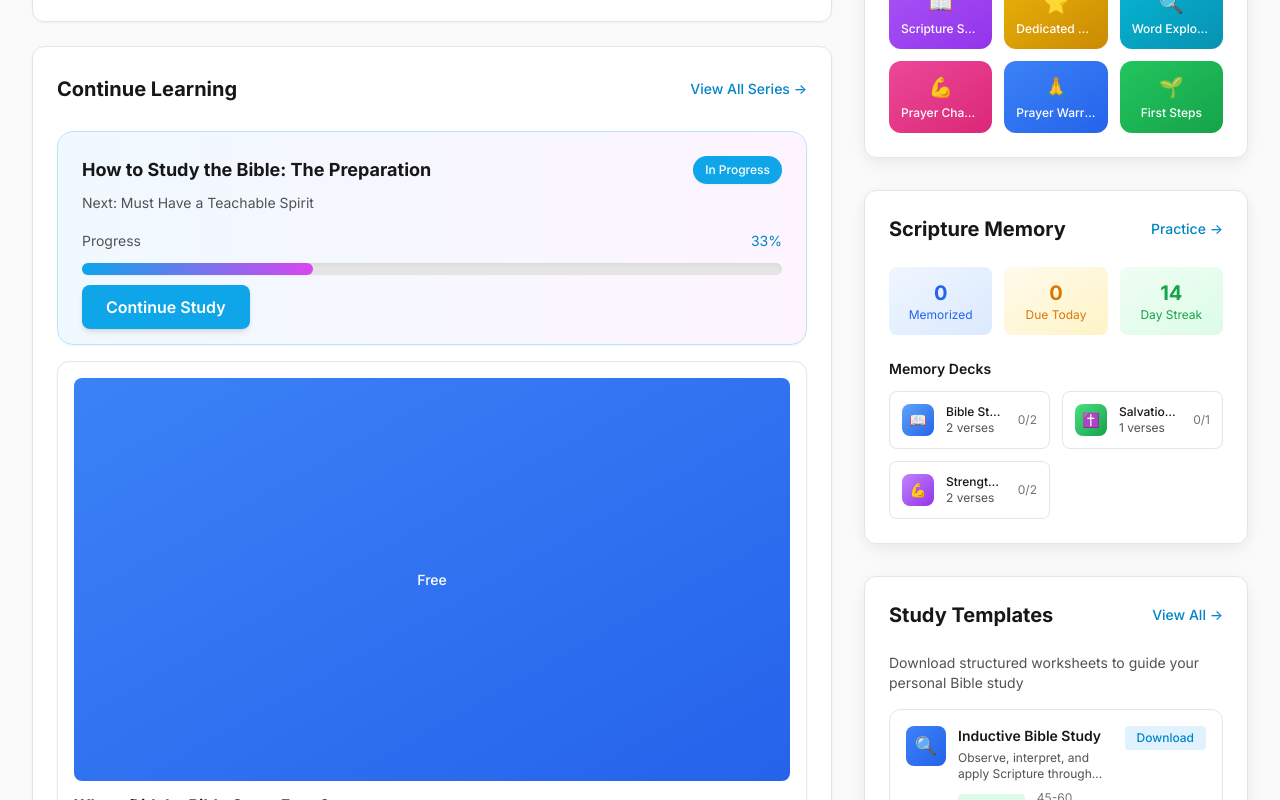
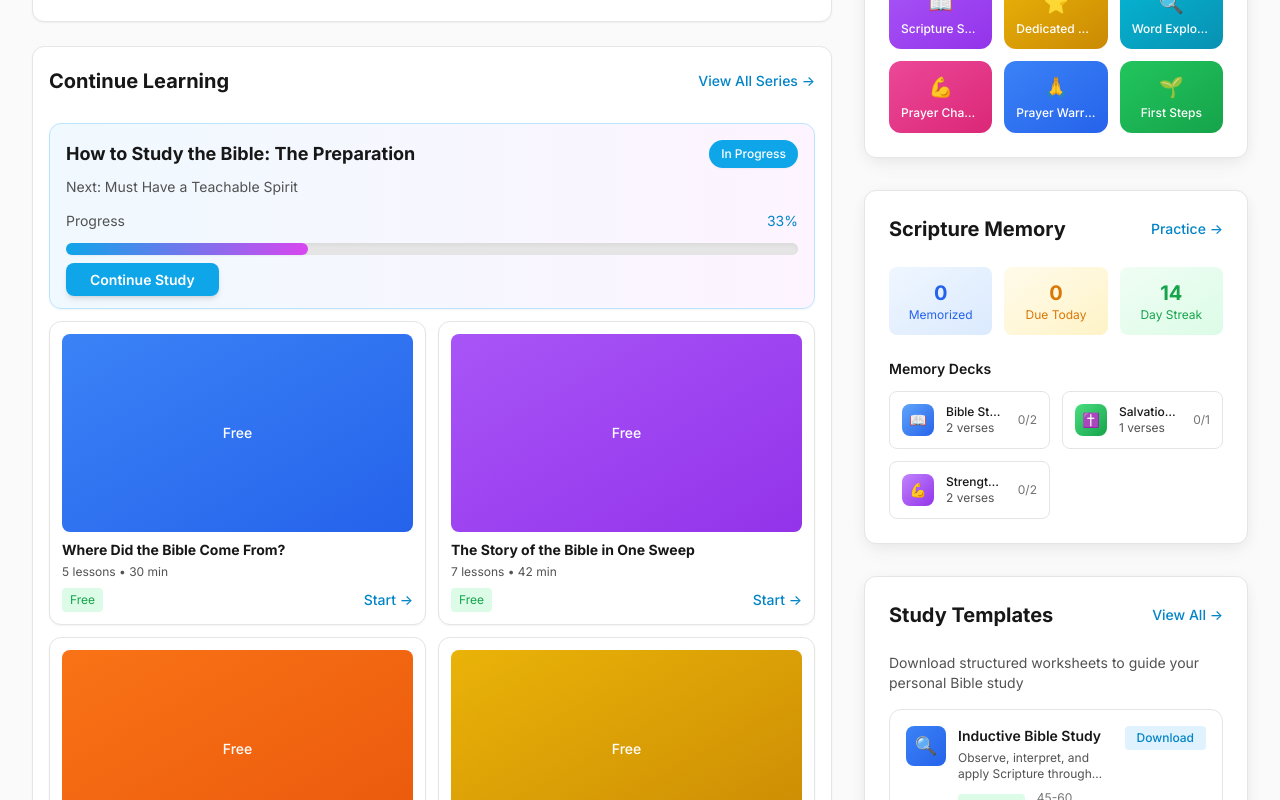
Before and after one commit to irvensd/biblestem, a Vue app: page /dashboard in a window 1280 px wide. Shown: the part 440-1240 px from the top of the page. Built offline with nearby package versions, Linux system fonts and the light colour scheme; sample sign-in values are in the browser's storage.

Commit message:
Make dashboard cards more compact: reduce padding, spacing, and card sizes for better layout

```diff
--- a/src/views/DashboardPage.vue
+++ b/src/views/DashboardPage.vue
@@ -99,7 +99,7 @@
           </section>
 
           <!-- Continue Studies -->
-          <section class="card p-4 sm:p-6 shadow-sm hover:shadow-md transition-shadow duration-200">
+          <section class="card p-3 sm:p-4 shadow-sm hover:shadow-md transition-shadow duration-200">
             <div
               class="flex flex-col sm:flex-row sm:items-center sm:justify-between gap-3 sm:gap-0 mb-4 sm:mb-6"
             >
@@ -114,13 +114,13 @@
               </router-link>
             </div>
 
-            <div class="space-y-4">
+            <div class="space-y-3">
               <!-- Current Study -->
               <div
                 v-if="currentStudy"
-                class="bg-gradient-to-r from-primary-50 to-secondary-50 dark:from-primary-900/20 dark:to-secondary-900/20 p-4 sm:p-6 rounded-2xl border border-primary-200 dark:border-primary-800 shadow-sm"
+                class="bg-gradient-to-r from-primary-50 to-secondary-50 dark:from-primary-900/20 dark:to-secondary-900/20 p-3 sm:p-4 rounded-xl border border-primary-200 dark:border-primary-800 shadow-sm"
               >
-                <div class="flex flex-col gap-4 mb-4">
+                <div class="flex flex-col gap-3 mb-3">
                   <div class="flex items-start justify-between gap-3">
                     <div class="flex-1 min-w-0">
                       <h3
@@ -144,7 +144,7 @@
                     </span>
                   </div>
                 </div>
-                <div class="mb-5">
+                <div class="mb-3">
                   <div
                     class="flex justify-between text-sm font-medium text-neutral-600 dark:text-neutral-400 mb-3"
                   >
@@ -164,32 +164,32 @@
                 </div>
                 <router-link
                   :to="`/study/${currentStudy.id}`"
-                  class="btn-primary w-full text-center py-3 text-base font-semibold shadow-md hover:shadow-lg active:shadow-sm transition-all duration-200 touch-manipulation"
+                  class="btn-primary w-full text-center py-2 text-sm font-semibold shadow-md hover:shadow-lg active:shadow-sm transition-all duration-200 touch-manipulation"
                 >
                   {{ currentStudy.progress === 100 ? 'Review Study' : 'Continue Study' }}
                 </router-link>
               </div>
 
               <!-- Recommended Studies -->
-              <div v-if="recommendedStudies.length > 0" class="grid grid-cols-1 gap-4">
+              <div v-if="recommendedStudies.length > 0" class="grid grid-cols-1 sm:grid-cols-2 gap-3">
                 <div
                   v-for="study in recommendedStudies"
                   :key="study.id"
-                  class="card interactive p-4 animate-in cursor-pointer touch-manipulation active:scale-[0.98] transition-transform duration-150 shadow-sm hover:shadow-md"
+                  class="card interactive p-3 animate-in cursor-pointer touch-manipulation active:scale-[0.98] transition-transform duration-150 shadow-sm hover:shadow-md"
                   @click="goToStudy(study.id)"
                 >
                   <div
-                    class="aspect-video rounded-lg mb-3 flex items-center justify-center bg-gradient-to-br"
+                    class="aspect-video rounded-lg mb-2 flex items-center justify-center bg-gradient-to-br"
                     :class="study.color"
                   >
                     <span class="text-white font-medium text-sm">{{
                       study.category === 'premium' ? 'Premium' : 'Free'
                     }}</span>
                   </div>
-                  <h4 class="font-bold text-neutral-900 dark:text-neutral-100 mb-1">
+                  <h4 class="font-bold text-neutral-900 dark:text-neutral-100 mb-1 text-sm">
                     {{ study.title }}
                   </h4>
-                  <p class="text-sm text-neutral-600 dark:text-neutral-400 mb-3">
+                  <p class="text-xs text-neutral-600 dark:text-neutral-400 mb-2">
                     {{ study.lessons.length }} lessons • {{ formatDuration(study.totalDuration) }}
                   </p>
                   <div class="flex items-center justify-between">
@@ -220,7 +220,7 @@
               </div>
 
               <!-- Loading State for Recommended Studies -->
-              <div v-else class="grid grid-cols-1 sm:grid-cols-2 gap-4">
+              <div v-else class="grid grid-cols-1 sm:grid-cols-2 gap-3">
                 <SkeletonCard
                   v-for="i in 4"
                   :key="i"
@@ -254,7 +254,7 @@
           </section>
 
           <!-- Completed Studies Section -->
-          <section v-if="completedStudies.length > 0" class="card p-4 sm:p-6">
+          <section v-if="completedStudies.length > 0" class="card p-3 sm:p-4">
             <div
               class="flex flex-col sm:flex-row sm:items-center sm:justify-between gap-2 sm:gap-0 mb-4 sm:mb-6"
             >
@@ -273,14 +273,14 @@
               </div>
             </div>
 
-            <div class="grid grid-cols-1 sm:grid-cols-2 xl:grid-cols-3 gap-4">
+            <div class="grid grid-cols-1 sm:grid-cols-2 xl:grid-cols-3 gap-3">
               <div
                 v-for="study in completedStudies.slice(0, 6)"
                 :key="study.id"
-                class="card interactive p-4 bg-green-50 dark:bg-green-900/20 border-green-200 dark:border-green-800 animate-in cursor-pointer"
+                class="card interactive p-3 bg-green-50 dark:bg-green-900/20 border-green-200 dark:border-green-800 animate-in cursor-pointer"
                 @click="goToStudy(study.id)"
               >
-                <div class="flex items-start space-x-3">
+                                  <div class="flex items-start space-x-2">
                   <div
                     class="w-10 h-10 bg-green-500 rounded-lg flex items-center justify-center flex-shrink-0"
                   >
@@ -293,10 +293,10 @@
                     </svg>
                   </div>
                   <div class="flex-1 min-w-0">
-                    <h4 class="font-bold text-green-800 dark:text-green-200 mb-1 truncate">
+                    <h4 class="font-bold text-green-800 dark:text-green-200 mb-1 truncate text-sm">
                       {{ study.title }}
                     </h4>
-                    <p class="text-sm text-green-600 dark:text-green-400 mb-2">
+                    <p class="text-xs text-green-600 dark:text-green-400 mb-1">
                       {{ study.lessons.length }} lessons completed
                     </p>
                     <div class="flex items-center justify-between">
```
